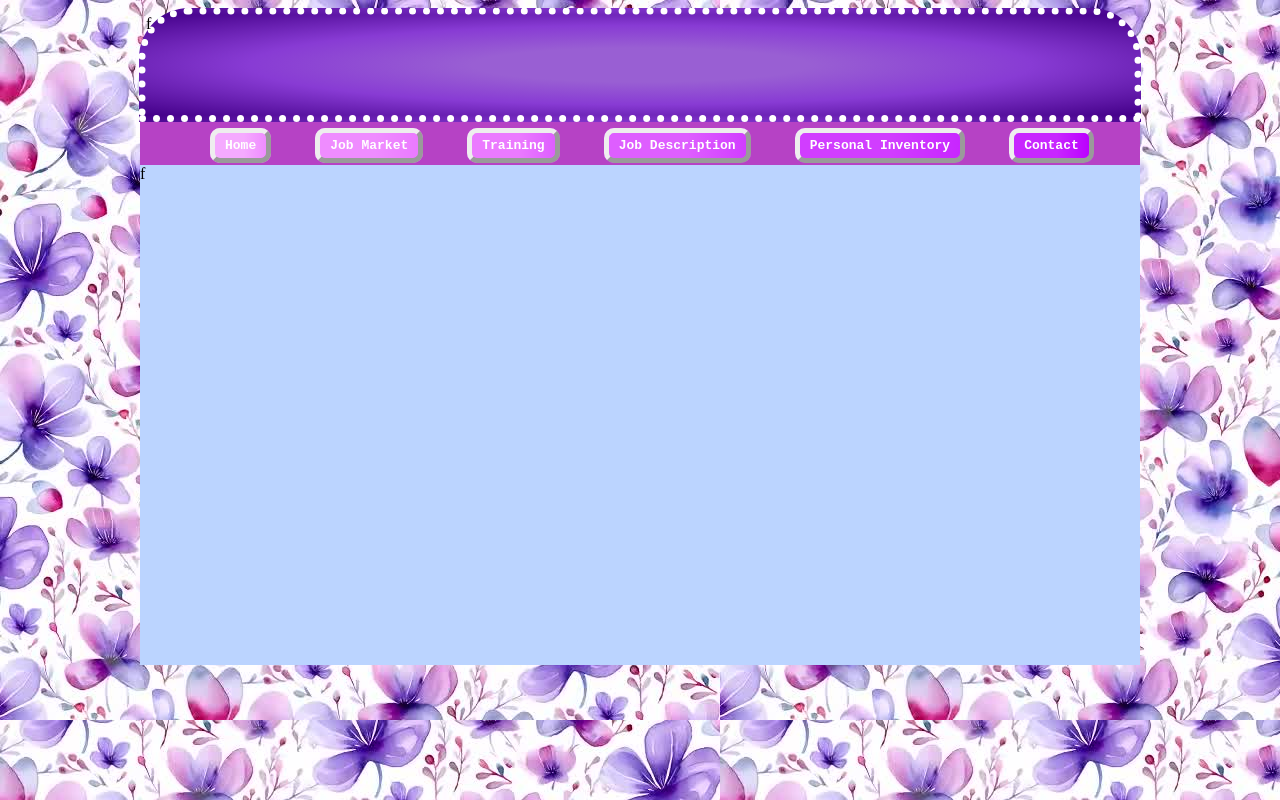
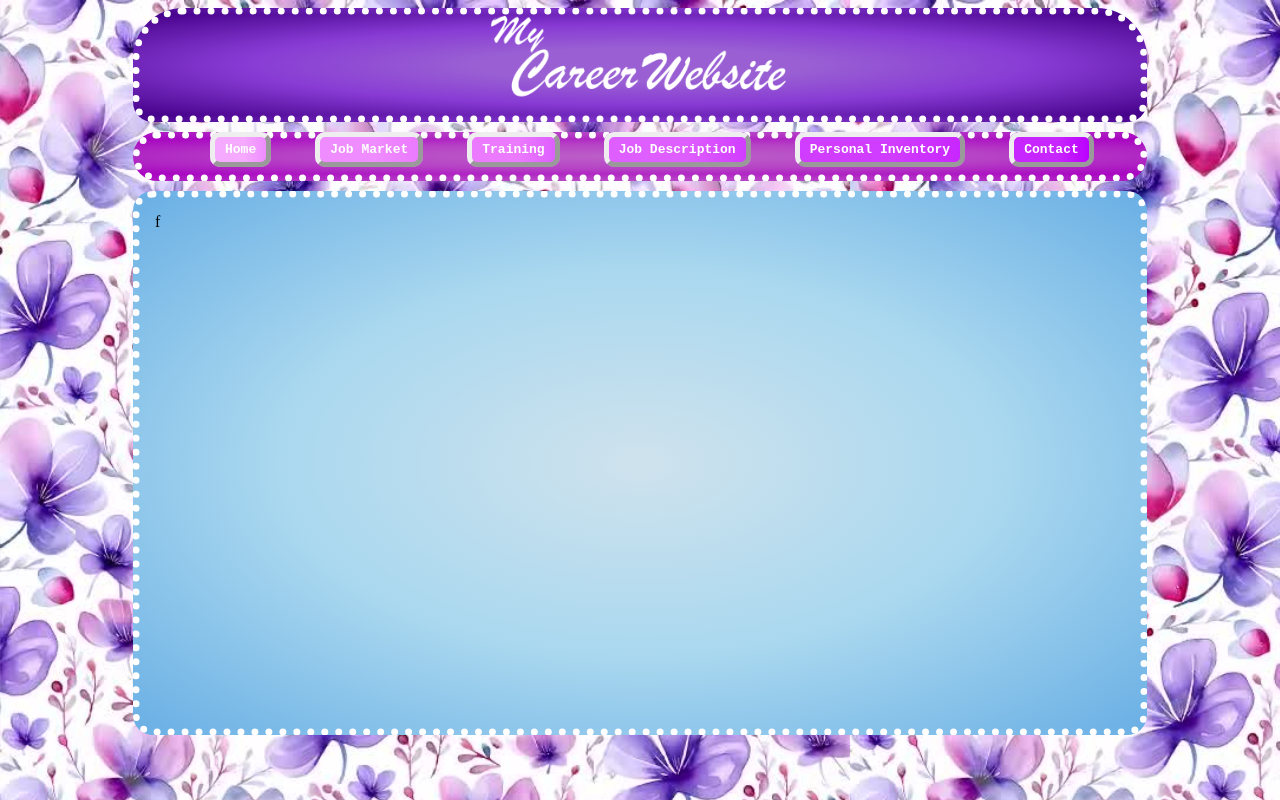
Before and after one commit to twixtedpixie/Career, a plain HTML site: page index.html in a window 1280 px wide. Drawn offline with Linux system fonts and the light colour scheme.

Commit message:
More css shit

```diff
--- a/Style.css
+++ b/Style.css
@@ -1,12 +1,13 @@
 body{
     background-image: url(Assets/PurpleFlowerBackground.jpg);
+    background-size: 850px;
 }
 header{
     border: dotted 7px white;
-    border-radius: 50px 50px  0px 0px ;
+    border-radius: 50px 50px  20px 20px ;
     margin: 0px auto;
     background: radial-gradient(ellipse at center,  rgb(153,95,211) 24%,rgb(136,59,212) 56%,rgb(68,0,137) 100%);
-    width: 988px;
+    width: 1000px;
     height: 100px;
 }
 a:link#links{
@@ -198,17 +199,22 @@ a:active#links6{
 }
 
 nav{
-    border-top: solid  13px rgb(182, 66, 197);
+    border-radius: 30px;
+    border: dotted  7px rgb(255, 255, 255);
     width: 1000px;
     margin: 0px auto;
-    background-color: rgb(182, 66, 197);
-    height: 30px;
+    background: radial-gradient(ellipse at center,  rgb(188, 97, 200) 0%,rgb(182,66,197) 50%,rgb(168,3,193) 100%);
+    height: 35px;
+    margin-top: 10px;
+    margin-bottom: 10px;
 }
 article{
-
+    padding: 15px;
+    border: dotted 7px white;
+    border-radius: 20px;
     margin: 0px auto;
-    background-color: rgb(187, 212, 255);
-    width: 1000px;
+    background: radial-gradient(ellipse at center,  rgb(206,226,237) 1%,rgb(170,216,239) 51%,rgb(107,176,229) 100%);
+    width: 970px;
     height: 500px;
     overflow: auto;
 }
--- a/index.html
+++ b/index.html
@@ -3,8 +3,8 @@
         <link rel="stylesheet" href="Style.css">
         <title>Homepage</title>
     </head>
-    <header>
-        f
+    <header style="text-align: center;">
+        <img src="Assets/Title.png" alt="My Career Website" width="300px">
     </header>
     <body>
         <nav>
```
Also changed, not shown: Contact.html (+2 -2 lines), JobDescription.html (+2 -2 lines), JobMarket.html (+2 -2 lines), PersonalInventory.html (+2 -2 lines), Training.html (+2 -2 lines), Assets/Title.png (added).
